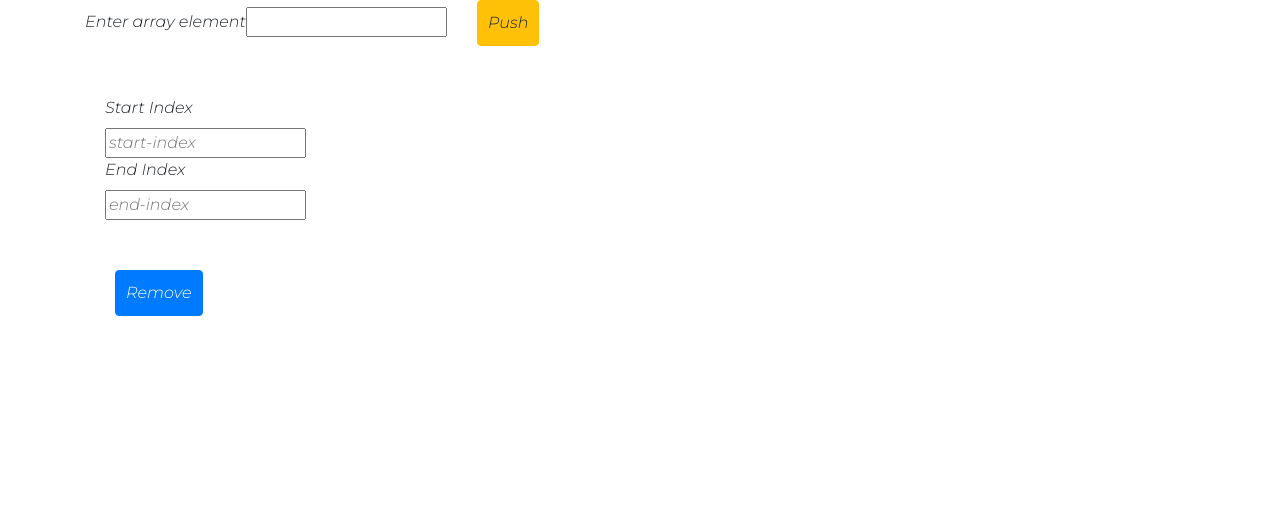
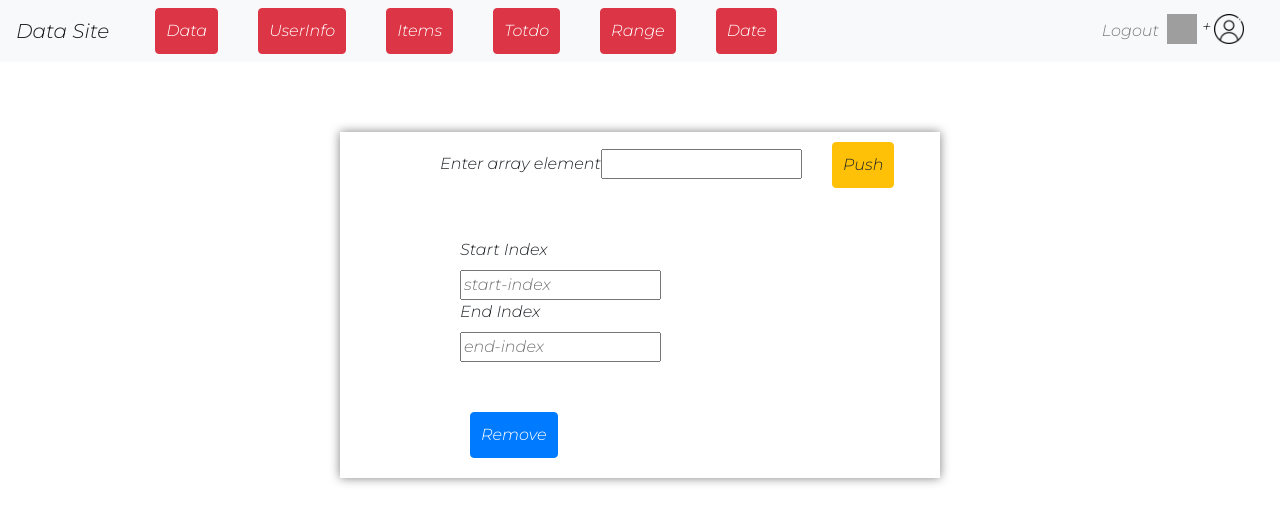
Before and after one commit to karthickoff/curdoperation, a React (Create React App) app: page /range in a window 1280 px wide. Shown: the top 524 px of the page. Built offline with nearby package versions, Linux system fonts and the light colour scheme; sample sign-in values are in the browser's storage; grey boxes are pictures that could not be loaded.

Commit message:
addedd fun

```diff
--- a/src/components/datetask.js
+++ b/src/components/datetask.js
@@ -1,5 +1,6 @@
 import { set } from 'lodash';
 import React from 'react';
+import Logout from './logout';
 import { useState } from 'react';
 import DatePicker from 'react-datepicker';
 import "../styles/datetask.css";
@@ -10,6 +11,20 @@ export default function Datetask() {
     const [status, setStatus] = useState('');
 
     var d = new Date;
+    var c = new Date;
+    const handleStartDatechange = (e) => {
+        // console.log("=====", e.getDate());
+        setStartDate(e)
+    }
+    const handleEndDatechange = (e) => {
+        console.log("*****************88", e.getDate(), startDate.getDate(), e.getMonth());
+        if (e.getDate() < startDate.getDate() && e.getMonth() <= startDate.getMonth()) {
+            setEndDate('')
+        }
+        else {
+            setEndDate(e)
+        }
+    }
 
     function handleOnclick() {
         if (startDate > endDate) {
@@ -18,38 +33,41 @@ export default function Datetask() {
         else {
             d.setDate(startDate.getDate() + 10);
             setNewD(d);
-            console.log("----------------d------",);
         }
-        if (d.getDate() < newD.getDate()) {
+        if (d.getDate() < c.getDate()) {
             setStatus("Early")
-            console.log("-----------newD----------", d.getDate(), newD.getDate());
+            console.log("-------d----newD-----Early-----", d.getDate(), c.getDate());
 
         }
-        else if (d.getDate() > newD.getDate()) {
+        else if (d.getDate() > c.getDate()) {
             setStatus("Late")
-            console.log("-----------newD----------", d.getDate(), newD.getDate());
+            console.log("------d-----newD-----Late-----", d.getDate());
 
         }
         else {
             setStatus("Good")
-            console.log("-----------newD----------", d.getDate(), newD.getDate());
+            console.log("------d-----newD------Good----", d.getDate());
 
         }
     }
     return (
+        <div>
+            <Logout />
             <div className='container'>
                 <h3>Date Select</h3>
                 <div className='startDate'>
                     <p>Start Date</p>
-                <DatePicker selected={startDate} onChange={(date) => setStartDate(date)} />
+                    <DatePicker selected={startDate} onChange={(date) => handleStartDatechange(date)} />
                 </div>
                 <div className='endDate'>
                     <p>End Date</p>
-                <DatePicker selected={endDate} onChange={(date) => setEndDate(date)} />
+                    <DatePicker selected={endDate} onChange={(date) => handleEndDatechange(date)} />
                 </div>
                 <button className='btn btn-primary' onClick={handleOnclick}>Add 10 Days</button>
                 {/* <p>{newD}</p> */}
                 <p className='status'>{status}</p>
             </div>
+        </div>
+
     )
 }
--- a/src/components/logout.js
+++ b/src/components/logout.js
@@ -17,6 +17,7 @@ export default function Logout() {
     for (var i = 0; i < cartItems.length; i++) {
         totoalCartItems += cartItems[i].count;
     }
+
     console.log("---------totoalCartItems----------", totoalCartItems);
     const cartCount = cartListReducer.cartListcount;
     // console.log("---------------------cartListReducer.itemslist---------", cartListReducer.itemslist);
@@ -33,12 +34,12 @@ export default function Logout() {
                 <nav class="navbar navbar-expand-lg navbar-light bg-light">
                     <a class="navbar-brand" href="#">Data Site</a>
                     <div className="menus">
-                        <Link className='btn btn-danger' to="/data">Task1</Link>
-                        <Link className='btn btn-danger' to="/userdata">Task2</Link>
-                        <Link className='btn btn-danger' to="/items">Task3</Link>
-                        <Link className='btn btn-danger' to="/todo">Task4</Link>
-                        <Link className='btn btn-danger' to="/range">Task5</Link>
-                        <Link className='btn btn-danger' to="/datetask">Task6</Link>
+                        <Link className='btn btn-danger' to="/data">Data</Link>
+                        <Link className='btn btn-danger' to="/userdata">UserInfo</Link>
+                        <Link className='btn btn-danger' to="/items">Items</Link>
+                        <Link className='btn btn-danger' to="/todo">Totdo</Link>
+                        <Link className='btn btn-danger' to="/range">Range</Link>
+                        <Link className='btn btn-danger' to="/datetask">Date</Link>
 
 
 
--- a/src/components/range.js
+++ b/src/components/range.js
@@ -1,4 +1,5 @@
-import React, { useState } from 'react'
+import React, { useState } from 'react';
+import Logout from './logout';
 import "../styles/range.css";
 export default function Range() {
     const [startindex, setStartIndex] = useState('');
@@ -6,26 +7,46 @@ export default function Range() {
     const [arrEle, setArrEle] = useState('');
     const [elementList, setelementList] = useState([]);
     const handleOnchange = (e) => {
-        console.log(e.target.name);
+        console.log("------e.target.value------ei----", e.target.value, elementList.length);
+
         switch (e.target.name) {
             case 'arrEle':
                 setArrEle(e.target.value);
                 break
             case 'startindex':
+                if (e.target.value < elementList.length) {
                     setStartIndex(e.target.value);
+
+                }
+                else {
+                    alert("Start index Incorrect")
+                    setStartIndex('');
+
+                }
                 break
             case 'endindex':
+                if (e.target.value >= elementList.length) {
+                    alert("End index Incorrect")
+                    setEndIndex('');
+                }
+                else {
                     setEndIndex(e.target.value)
+                }
+
                 break
         }
+
     }
+    // console.log(startindex, elementList);
+
+
     const handleAddArray = () => {
         setelementList([...elementList, arrEle])
         setArrEle('')
     }
     const handleRemove = () => {
         if (endindex < startindex) {
-            alert("--invalid detials---")
+            return alert("--invalid detials---")
         }
         var arrayList = elementList;
         var d = endindex - startindex === 0 ? 1 : (endindex - startindex) + 1;
@@ -37,7 +58,9 @@ export default function Range() {
     console.log("elementList===============", elementList);
 
     return (
-        <div className='container'>
+        <div>
+            <Logout></Logout>
+            <div className='container rangearea'>
                 <label>Enter array element</label>
                 <input name='arrEle' value={arrEle} onChange={handleOnchange} />
                 <button className='btn btn-warning' onClick={handleAddArray}>Push</button>
@@ -55,5 +78,7 @@ export default function Range() {
                 </div>
 
             </div>
+        </div>
+
     )
 }
--- a/src/styles/datetask.css
+++ b/src/styles/datetask.css
@@ -1,20 +1,29 @@
-.startDate{
+.startDate {
     margin: 40px 20px;
     padding: 10px;
 }
 
-.endDate{
+.endDate {
     margin: 40px 20px;
     padding: 10px;
 }
-.status{
+
+.status {
     text-align: center;
     font-size: 25px;
     font-weight: 500;
 
 }
-.btn{
+
+.btn {
     margin-left: 30px;
     padding: 10px;
 
 }
+
+.container {
+    box-shadow: 0px 0px 10px grey;
+    padding: 10px 0px;
+    padding-left: 100px;
+    margin-top: 70px;
+}
--- a/src/styles/range.css
+++ b/src/styles/range.css
@@ -6,3 +6,12 @@
     font-size: 20px;
     font-weight: 500;
 }
+.rangearea
+{
+    box-shadow: 0px 0px 10px grey;
+    /* margin: 100px 102px; */
+    width: 600px;
+    /* border: 1px solid; */
+    padding: 21px;
+    margin-top: 91px;
+}
```
Lines whose indentation alone changed are shown as unchanged.
